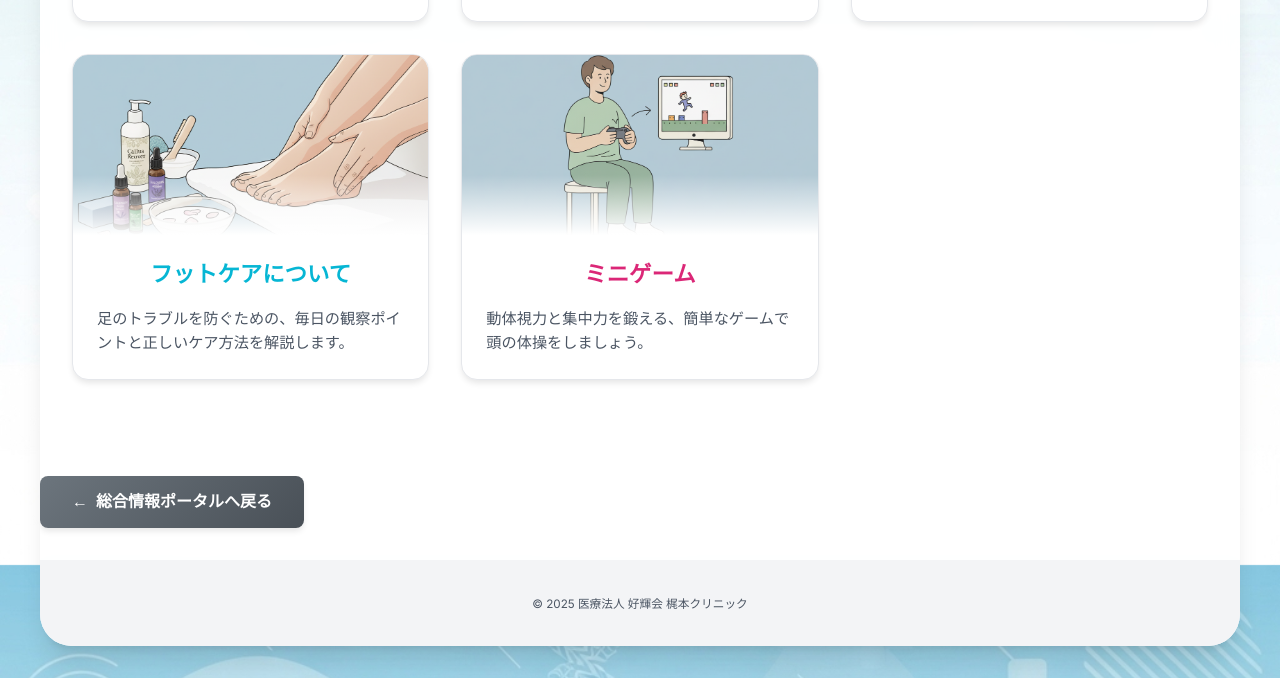
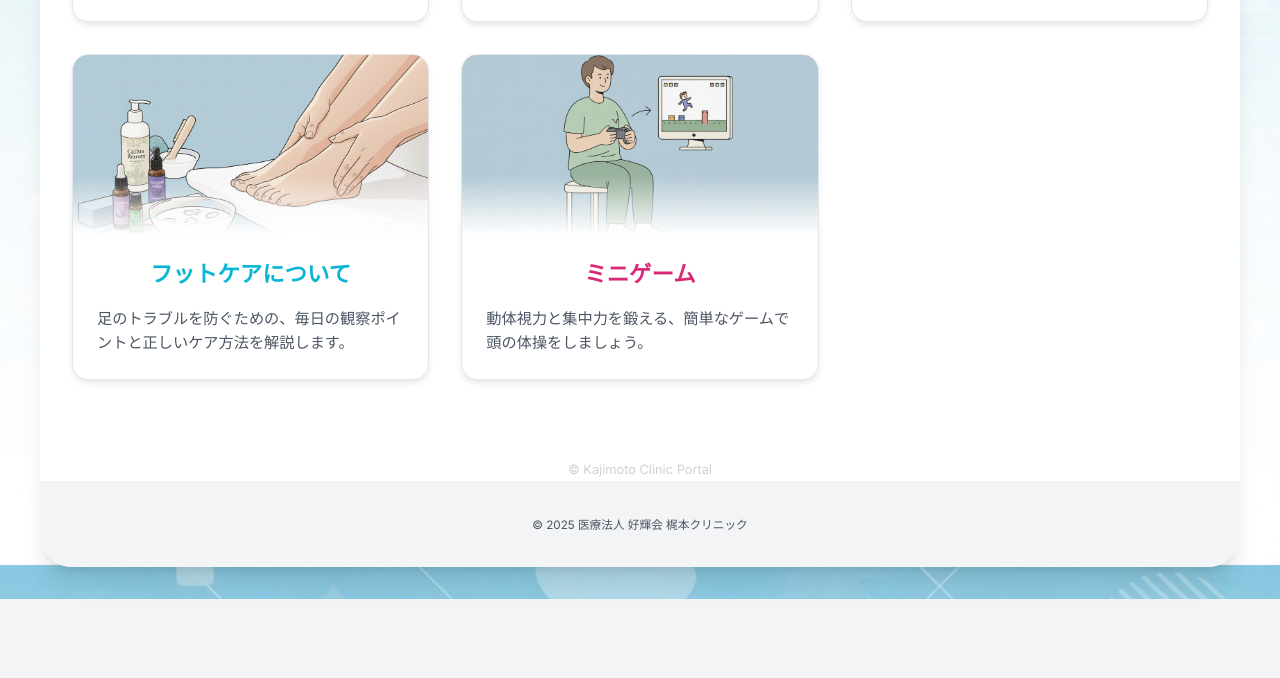
Before and after one commit to iseki1025/LINEportalsite-main, a plain HTML site: page friend-main.html in a window 1280 px wide. Shown: the part 715-1393 px from the top of the page. After the commit the page ends 1314 px from the top, so only its background shows below. Drawn offline with Linux system fonts and the light colour scheme; a web font is replaced by a local one.

Commit message:
modified:   admin-login.html modified:   disaster-main.html modified:   friend-main.html

```diff
--- a/friend-main.html
+++ b/friend-main.html
@@ -1,11 +1,13 @@
 <!DOCTYPE html>
 <html lang="ja">
+
 <head>
     <meta charset="UTF-8">
     <meta name="viewport" content="width=device-width, initial-scale=1.0">
     <title>透析情報ポータル | お友達特典</title>
     <link rel="stylesheet" href="style.css">
 </head>
+
 <body class="theme-friend">
     <div class="container">
         <header class="portal-header">
@@ -23,7 +25,8 @@
                 <a href="friend-shunt-main.html" class="portal-button with-image theme-shunt">
                     <!-- ★修正: 画像をdivの箱で囲みました -->
                     <div class="portal-button-image">
-                        <img src="files/shunt/shunt-icon.png" alt="シャント管理" style="width:100%; height:100%; object-fit:cover;">
+                        <img src="files/shunt/shunt-icon.png" alt="シャント管理"
+                            style="width:100%; height:100%; object-fit:cover;">
                     </div>
                     <div class="portal-button-content">
                         <span class="button-title">シャント管理について</span>
@@ -35,7 +38,8 @@
                 <a href="friend-exercise-main.html" class="portal-button with-image theme-exercise">
                     <!-- ★修正: 箱で囲みました -->
                     <div class="portal-button-image">
-                        <img src="files/exercise/exercise-icon.png" alt="運動療法" style="width:100%; height:100%; object-fit:cover;">
+                        <img src="files/exercise/exercise-icon.png" alt="運動療法"
+                            style="width:100%; height:100%; object-fit:cover;">
                     </div>
                     <div class="portal-button-content">
                         <span class="button-title">運動療法について</span>
@@ -47,7 +51,8 @@
                 <a href="friend-nutrition-main.html" class="portal-button with-image theme-nutrition">
                     <!-- ★修正: 箱で囲みました -->
                     <div class="portal-button-image">
-                        <img src="files/nutrition/nutrition-icon.png" alt="食事療法" style="width:100%; height:100%; object-fit:cover;">
+                        <img src="files/nutrition/nutrition-icon.png" alt="食事療法"
+                            style="width:100%; height:100%; object-fit:cover;">
                     </div>
                     <div class="portal-button-content">
                         <span class="button-title">食事療法について</span>
@@ -59,7 +64,8 @@
                 <a href="friend-footcare-main.html" class="portal-button with-image theme-footcare">
                     <!-- ★修正: 箱で囲みました -->
                     <div class="portal-button-image">
-                        <img src="files/footcare/footcare-icon.png" alt="フットケア" style="width:100%; height:100%; object-fit:cover;">
+                        <img src="files/footcare/footcare-icon.png" alt="フットケア"
+                            style="width:100%; height:100%; object-fit:cover;">
                     </div>
                     <div class="portal-button-content">
                         <span class="button-title">フットケアについて</span>
@@ -71,7 +77,8 @@
                 <a href="friend-game-main.html" class="portal-button with-image theme-game">
                     <!-- ★修正: 箱で囲みました -->
                     <div class="portal-button-image">
-                        <img src="files/game/game-icon.png" alt="ミニゲーム" style="width:100%; height:100%; object-fit:cover;">
+                        <img src="files/game/game-icon.png" alt="ミニゲーム"
+                            style="width:100%; height:100%; object-fit:cover;">
                     </div>
                     <div class="portal-button-content">
                         <span class="button-title">ミニゲーム</span>
@@ -82,11 +89,15 @@
             </nav>
         </main>
 
-        <a href="index.html" class="back-to-portal-button">総合情報ポータルへ戻る</a>
+        <!-- <a href="index.html" class="back-to-portal-button">総合情報ポータルへ戻る</a> -->
+        <div style="margin-top: 3rem; text-align: center; opacity: 0.2; font-size: 0.8rem;">
+            <a href="index.html" style="color: inherit; text-decoration: none;">&copy; Kajimoto Clinic Portal</a>
+        </div>
 
         <footer>
             <p><small>&copy; 2025 医療法人 好輝会 梶本クリニック</small></p>
         </footer>
     </div>
 </body>
+
 </html>
```
Also changed, not shown: admin-login.html (+6 -0 lines), disaster-main.html (+4 -1 lines).
